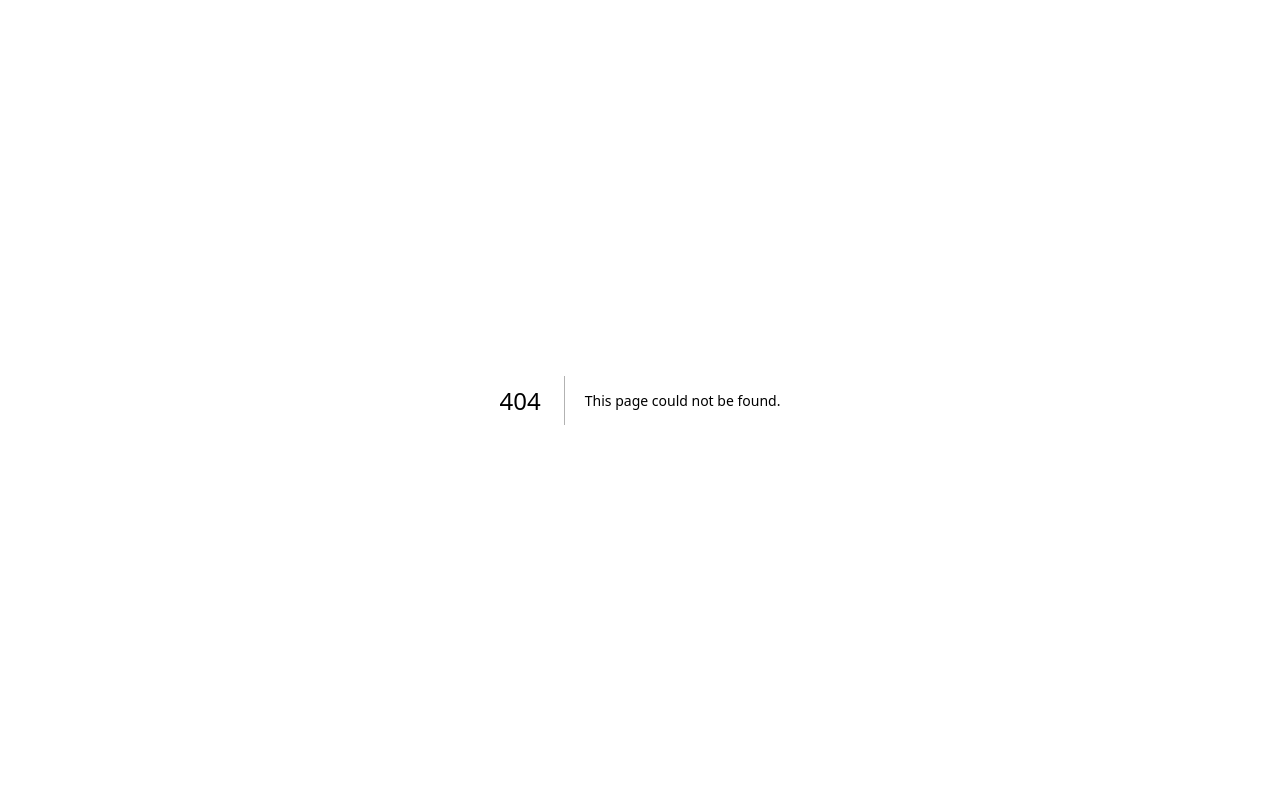
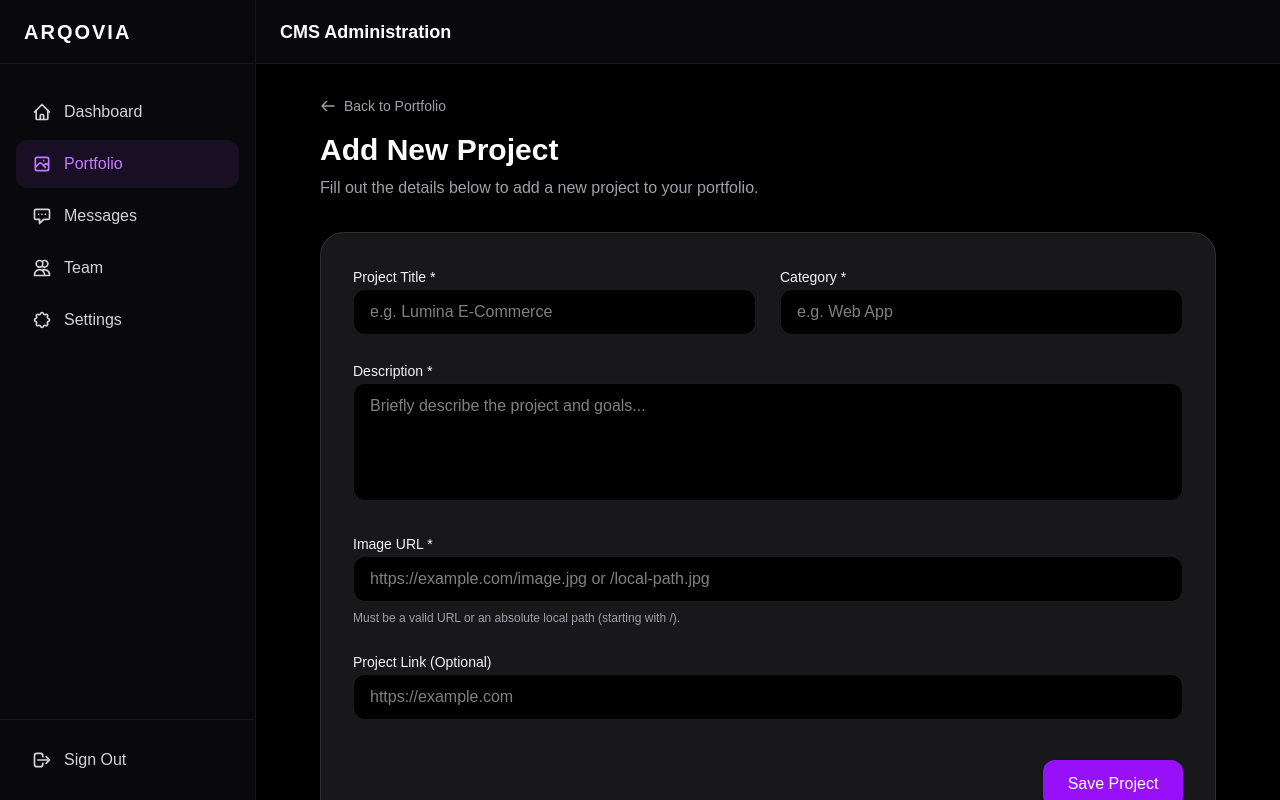
Before and after one commit to Rumman283/agency-portfolio, a Next.js app: page /admin/portfolio/new in a window 1280 px wide. Before the commit this address had no page. Built offline with nearby package versions, Linux system fonts and the light colour scheme.

Commit message:
feat: add portfolio project creation with Supabase

```diff
--- /dev/null
+++ b/app/admin/portfolio/actions.ts
@@ -0,0 +1,43 @@
+'use server'
+
+import { createClient } from '@/lib/supabase/server'
+import { revalidatePath } from 'next/cache'
+import { redirect } from 'next/navigation'
+
+export async function createPortfolioProject(formData: FormData) {
+  const supabase = await createClient()
+
+  // Verify authentication server-side before inserting
+  const { data: { user }, error: authError } = await supabase.auth.getUser()
+  if (authError || !user) {
+    throw new Error('Unauthorized')
+  }
+
+  const title = formData.get('title') as string
+  const category = formData.get('category') as string
+  const description = formData.get('description') as string
+  const image_url = formData.get('image_url') as string
+  const project_url = formData.get('project_url') as string | null
+
+  if (!title || !category || !description || !image_url) {
+    throw new Error('Missing required fields')
+  }
+
+  const { error } = await supabase
+    .from('portfolio_projects')
+    .insert([{
+      title,
+      category,
+      description,
+      image_url,
+      project_url: project_url || null
+    }])
+
+  if (error) {
+    console.error('Error inserting portfolio project:', error)
+    throw new Error('Failed to create project')
+  }
+
+  revalidatePath('/admin/portfolio')
+  redirect('/admin/portfolio')
+}
--- /dev/null
+++ b/app/admin/portfolio/new/page.tsx
@@ -0,0 +1,26 @@
+import React from 'react';
+import Link from 'next/link';
+import PortfolioForm from '@/components/admin/PortfolioForm';
+
+export const metadata = {
+  title: 'Add New Project | Arqovia CMS',
+};
+
+export default function NewPortfolioProjectPage() {
+  return (
+    <div className="max-w-4xl mx-auto">
+      <div className="mb-8">
+        <Link href="/admin/portfolio" className="inline-flex items-center gap-2 text-sm font-medium text-zinc-500 hover:text-zinc-900 dark:text-zinc-400 dark:hover:text-white transition-colors mb-4">
+          <svg className="w-4 h-4" fill="none" viewBox="0 0 24 24" stroke="currentColor">
+            <path strokeLinecap="round" strokeLinejoin="round" strokeWidth={2} d="M10 19l-7-7m0 0l7-7m-7 7h18" />
+          </svg>
+          Back to Portfolio
+        </Link>
+        <h1 className="text-3xl font-bold text-zinc-900 dark:text-white">Add New Project</h1>
+        <p className="text-zinc-600 dark:text-zinc-400 mt-2">Fill out the details below to add a new project to your portfolio.</p>
+      </div>
+
+      <PortfolioForm />
+    </div>
+  );
+}
--- a/components/admin/PortfolioClientWrapper.tsx
+++ b/components/admin/PortfolioClientWrapper.tsx
@@ -1,6 +1,7 @@
 'use client';
 
 import React, { useState } from 'react';
+import Link from 'next/link';
 import PortfolioTable from './PortfolioTable';
 import { PortfolioProject } from '@/lib/supabase/portfolio';
 
@@ -21,12 +22,12 @@ export default function PortfolioClientWrapper({ initialProjects }: { initialPro
     <div className="max-w-6xl mx-auto">
       <div className="flex flex-col md:flex-row items-start md:items-center justify-between mb-8 gap-4">
         <h1 className="text-3xl font-bold text-zinc-900 dark:text-white">Portfolio Management</h1>
-        <button className="flex items-center gap-2 px-5 py-2.5 rounded-xl bg-purple-600 hover:bg-purple-700 text-white font-medium transition-colors shadow-sm">
+        <Link href="/admin/portfolio/new" className="flex items-center gap-2 px-5 py-2.5 rounded-xl bg-purple-600 hover:bg-purple-700 text-white font-medium transition-colors shadow-sm">
           <svg className="w-5 h-5" fill="none" viewBox="0 0 24 24" stroke="currentColor">
             <path strokeLinecap="round" strokeLinejoin="round" strokeWidth={2} d="M12 4v16m8-8H4" />
           </svg>
           Add New Project
-        </button>
+        </Link>
       </div>
 
       {initialProjects.length > 0 && (
--- /dev/null
+++ b/components/admin/PortfolioForm.tsx
@@ -0,0 +1,111 @@
+'use client';
+
+import React, { useState } from 'react';
+import { createPortfolioProject } from '@/app/admin/portfolio/actions';
+
+export default function PortfolioForm() {
+  const [isPending, setIsPending] = useState(false);
+  const [error, setError] = useState<string | null>(null);
+
+  async function handleSubmit(event: React.FormEvent<HTMLFormElement>) {
+    event.preventDefault();
+    setIsPending(true);
+    setError(null);
+
+    const formData = new FormData(event.currentTarget);
+
+    try {
+      await createPortfolioProject(formData);
+    } catch (err) {
+      const errorMessage = err instanceof Error ? err.message : 'An unexpected error occurred. Please try again.';
+      setError(errorMessage);
+      setIsPending(false);
+    }
+  }
+
+  return (
+    <form onSubmit={handleSubmit} className="space-y-6 bg-white dark:bg-zinc-900 border border-black/10 dark:border-white/10 p-6 md:p-8 rounded-3xl shadow-sm">
+      {error && (
+        <div className="p-4 bg-red-500/10 border border-red-500/20 text-red-600 dark:text-red-400 rounded-xl text-sm">
+          {error}
+        </div>
+      )}
+
+      <div className="grid grid-cols-1 md:grid-cols-2 gap-6">
+        <div className="space-y-2">
+          <label htmlFor="title" className="text-sm font-medium text-zinc-900 dark:text-zinc-100">Project Title *</label>
+          <input
+            id="title"
+            name="title"
+            type="text"
+            required
+            className="w-full px-4 py-2.5 bg-zinc-50 dark:bg-black border border-black/10 dark:border-white/10 rounded-xl outline-none focus:border-purple-500 transition-colors text-zinc-900 dark:text-white"
+            placeholder="e.g. Lumina E-Commerce"
+          />
+        </div>
+
+        <div className="space-y-2">
+          <label htmlFor="category" className="text-sm font-medium text-zinc-900 dark:text-zinc-100">Category *</label>
+          <input
+            id="category"
+            name="category"
+            type="text"
+            required
+            className="w-full px-4 py-2.5 bg-zinc-50 dark:bg-black border border-black/10 dark:border-white/10 rounded-xl outline-none focus:border-purple-500 transition-colors text-zinc-900 dark:text-white"
+            placeholder="e.g. Web App"
+          />
+        </div>
+      </div>
+
+      <div className="space-y-2">
+        <label htmlFor="description" className="text-sm font-medium text-zinc-900 dark:text-zinc-100">Description *</label>
+        <textarea
+          id="description"
+          name="description"
+          required
+          rows={4}
+          className="w-full px-4 py-2.5 bg-zinc-50 dark:bg-black border border-black/10 dark:border-white/10 rounded-xl outline-none focus:border-purple-500 transition-colors text-zinc-900 dark:text-white resize-none"
+          placeholder="Briefly describe the project and goals..."
+        />
+      </div>
+
+      <div className="space-y-2">
+        <label htmlFor="image_url" className="text-sm font-medium text-zinc-900 dark:text-zinc-100">Image URL *</label>
+        <input
+          id="image_url"
+          name="image_url"
+          type="text"
+          required
+          className="w-full px-4 py-2.5 bg-zinc-50 dark:bg-black border border-black/10 dark:border-white/10 rounded-xl outline-none focus:border-purple-500 transition-colors text-zinc-900 dark:text-white"
+          placeholder="https://example.com/image.jpg or /local-path.jpg"
+        />
+        <p className="text-xs text-zinc-500 dark:text-zinc-400">Must be a valid URL or an absolute local path (starting with /).</p>
+      </div>
+
+      <div className="space-y-2">
+        <label htmlFor="project_url" className="text-sm font-medium text-zinc-900 dark:text-zinc-100">Project Link (Optional)</label>
+        <input
+          id="project_url"
+          name="project_url"
+          type="url"
+          className="w-full px-4 py-2.5 bg-zinc-50 dark:bg-black border border-black/10 dark:border-white/10 rounded-xl outline-none focus:border-purple-500 transition-colors text-zinc-900 dark:text-white"
+          placeholder="https://example.com"
+        />
+      </div>
+
+      <div className="pt-4 flex items-center justify-end">
+        <button
+          type="submit"
+          disabled={isPending}
+          className="flex items-center justify-center min-w-[140px] px-6 py-3 rounded-xl bg-purple-600 hover:bg-purple-700 text-white font-medium transition-colors shadow-sm disabled:opacity-70 disabled:cursor-not-allowed"
+        >
+          {isPending ? (
+            <div className="w-5 h-5 border-2 border-white/20 border-t-white rounded-full animate-spin" />
+          ) : (
+            'Save Project'
+          )}
+        </button>
+      </div>
+    </form>
+  );
+}
--- a/components/admin/PortfolioTable.tsx
+++ b/components/admin/PortfolioTable.tsx
@@ -44,6 +44,7 @@ export default function PortfolioTable({ projects }: { projects: PortfolioProjec
                       project.image_url.startsWith('/') ? (
                         <Image src={project.image_url} alt={project.title} fill className="object-cover" />
                       ) : (
+                        // eslint-disable-next-line @next/next/no-img-element
                         <img src={project.image_url} alt={project.title} className="w-full h-full object-cover" />
                       )
                     ) : (
```
